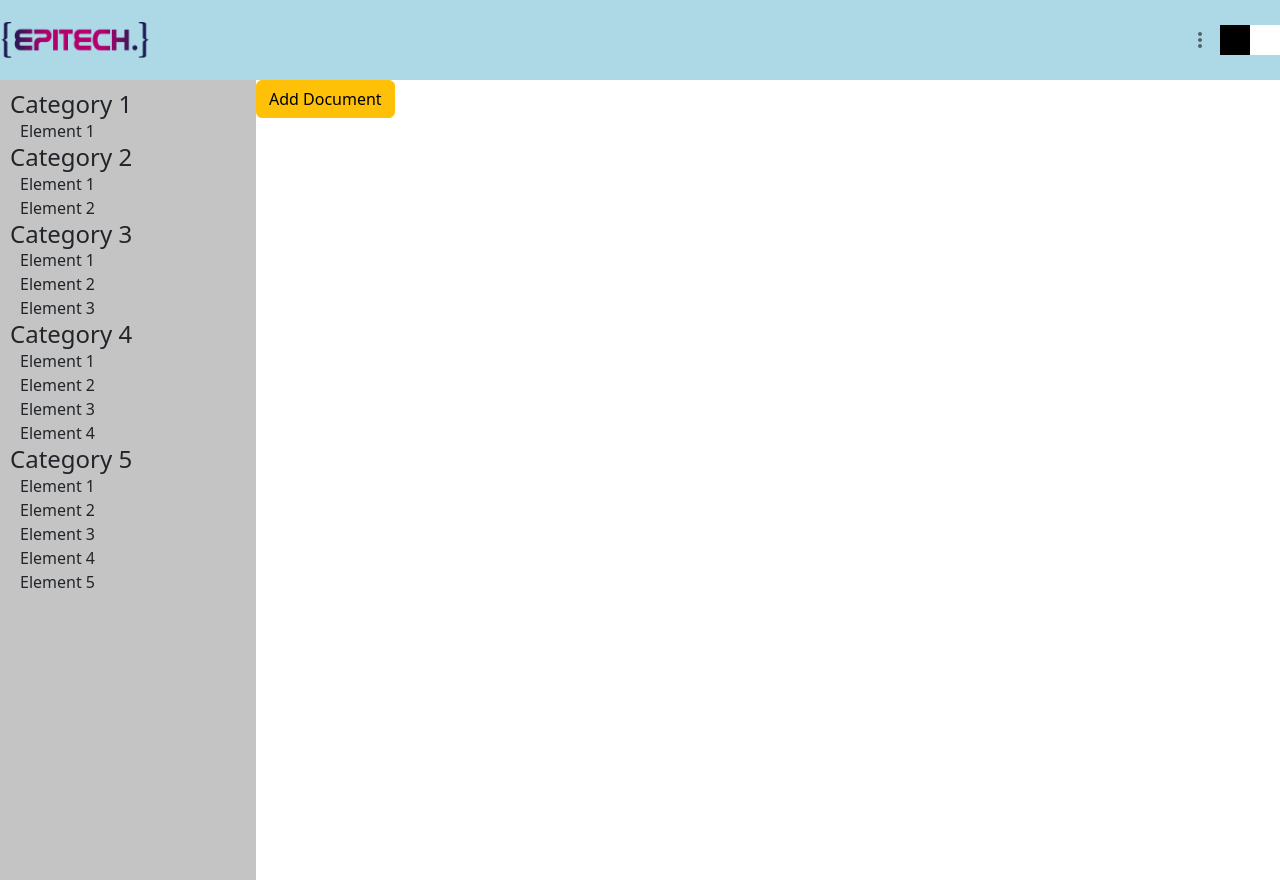
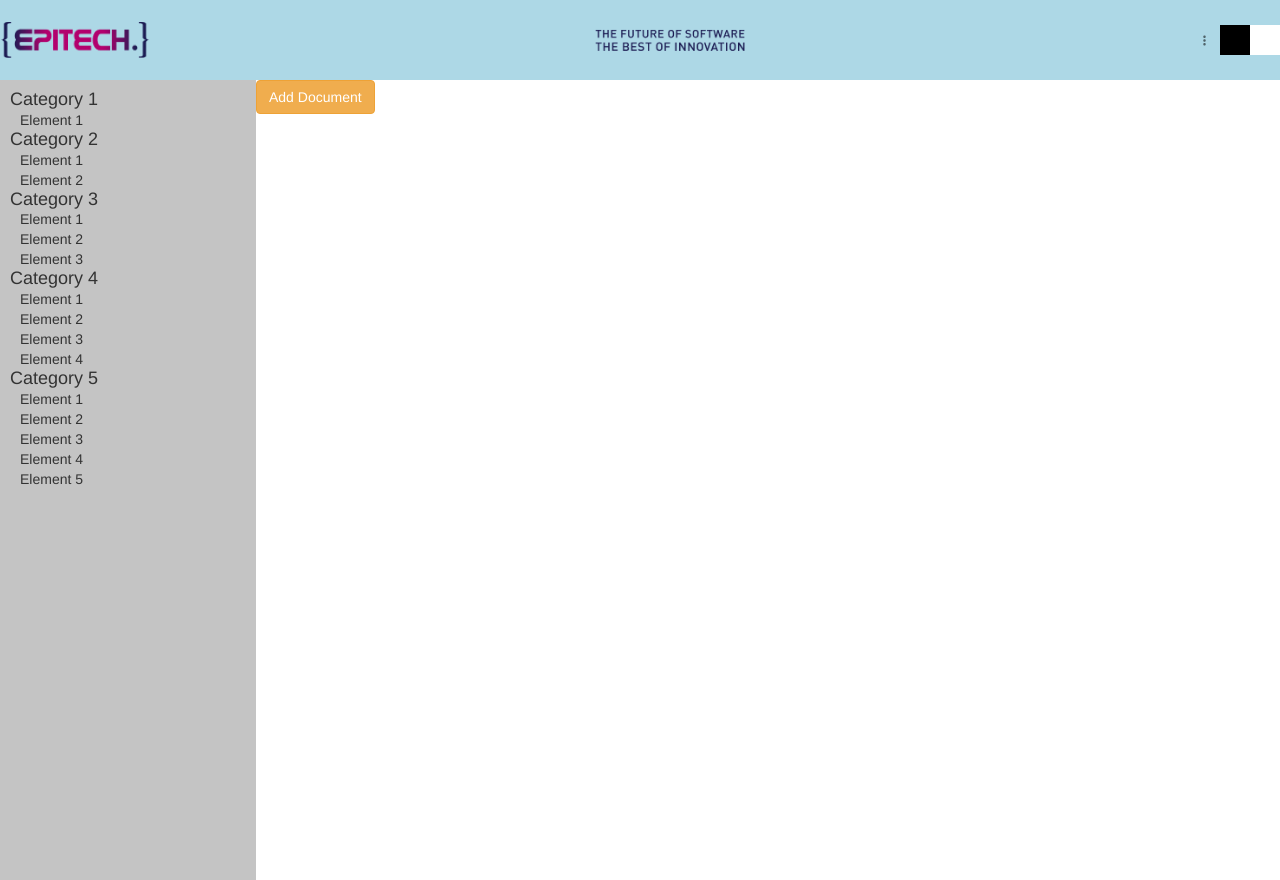
Before and after one commit to mvetois/CECS443, a React (Create React App) app in the folder front/: page / in a window 1280 px wide. Built offline with nearby package versions, Linux system fonts and the light colour scheme.

Commit message:
Adding Logo

```diff
--- a/front/package.json
+++ b/front/package.json
@@ -10,8 +10,9 @@
     "@testing-library/jest-dom": "^5.16.2",
     "@testing-library/react": "^12.1.4",
     "@testing-library/user-event": "^13.5.0",
+    "bootstrap": "^3.4.1",
     "react": "^17.0.2",
-    "react-bootstrap": "^2.2.1",
+    "react-bootstrap": "^2.2.3",
     "react-dom": "^17.0.2",
     "react-router-dom": "^6.2.2",
     "react-scripts": "5.0.0",
--- a/front/src/components/Navbar.js
+++ b/front/src/components/Navbar.js
@@ -1,5 +1,6 @@
 import React from 'react';
 import VectorIcon from '../assets/Vector.png';
+import VectorIcon1 from '../assets/Vector1.png';
 import { useNavigate } from 'react-router-dom';
 import NavBarDropDown from './NavBarDropDown';
 import ThemeToggle from './ThemeToggle';
@@ -22,10 +23,12 @@ const Navbar = () => {
                 height: 80
             }}>
             <img src={VectorIcon} width="150" />
+            <img src={VectorIcon1} width="150" />
             <div style={{ display: 'flex', alignItems: 'center'}}>
                 <NavBarDropDown options={options} />
                 <ThemeToggle colorOne="black" colorTwo="white" />
             </div>
+
         </div>
     );
 }
```
Also changed, not shown: front/src/assets/Vector1.png (added), 1 other file (tests, documents, lock files or other folders).
